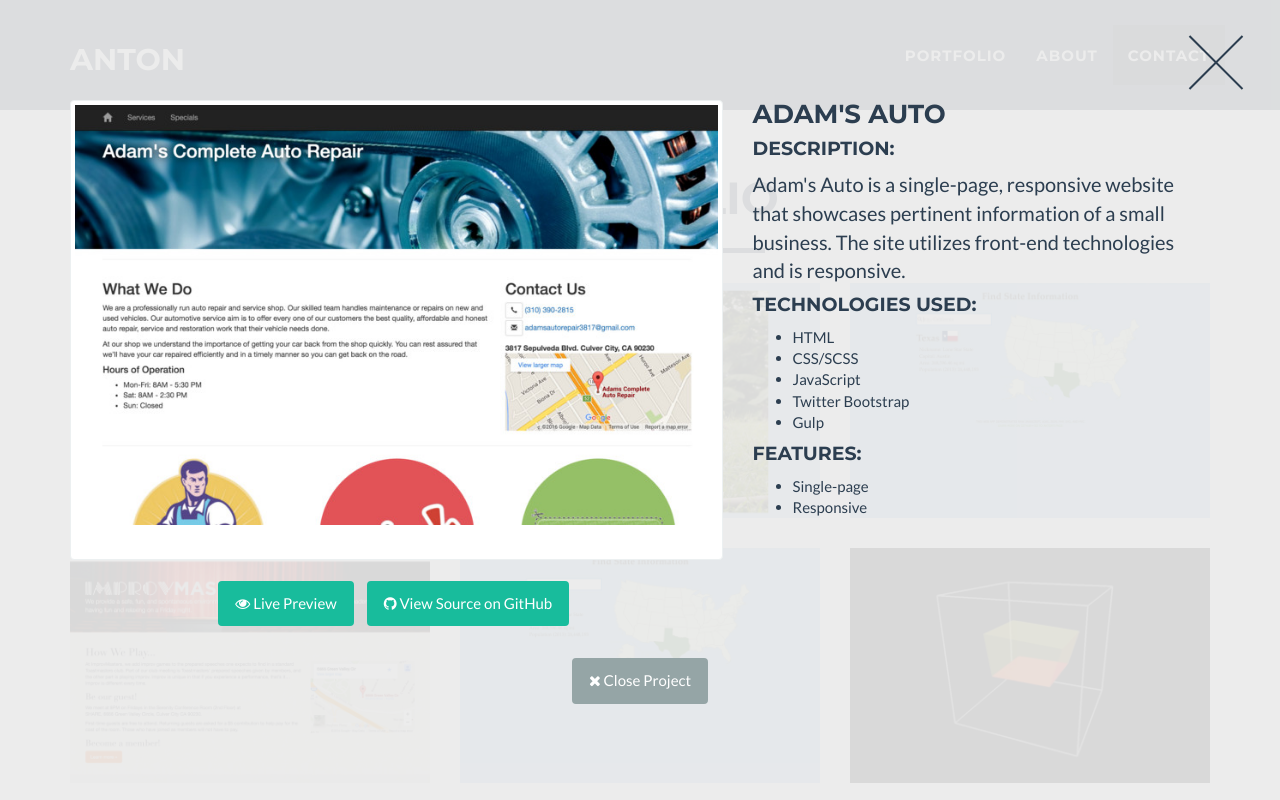
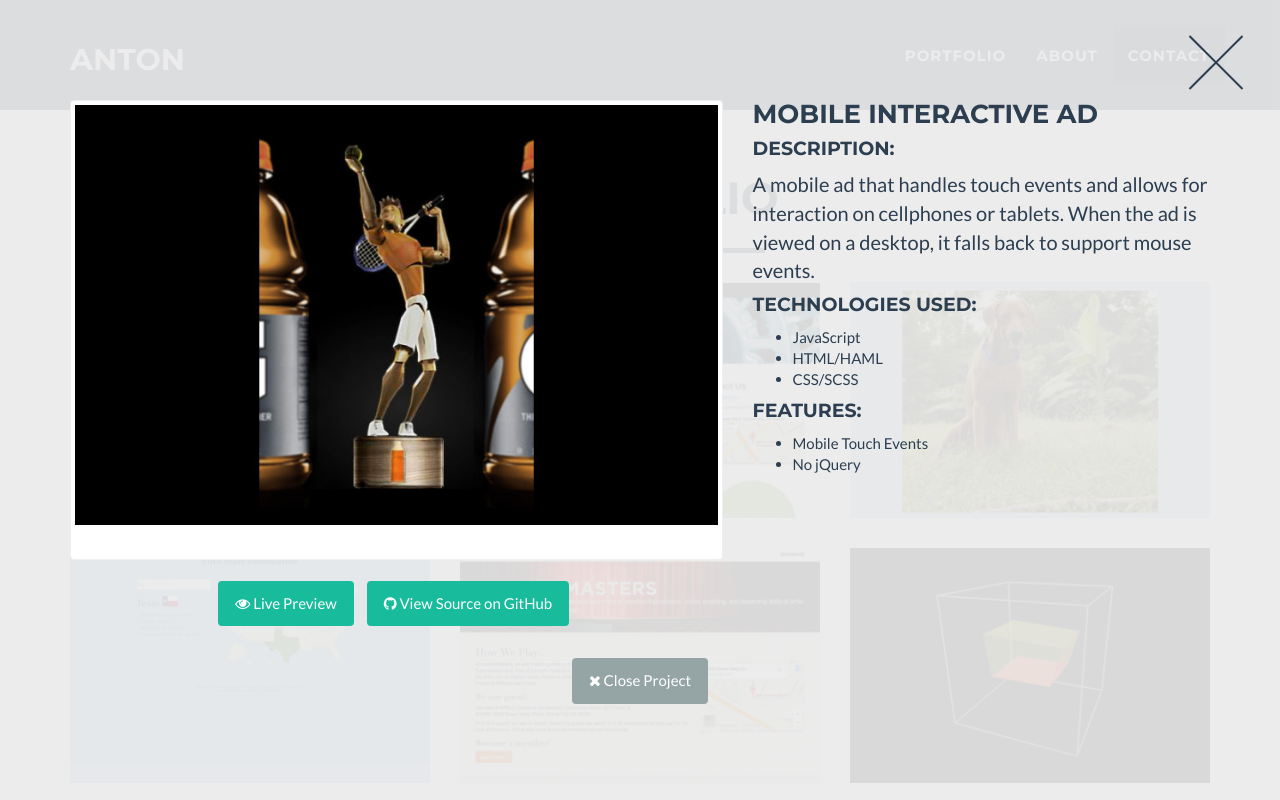
Before and after one commit to antonmaximus/mahsite7, a website: page app/index.html in a window 1280 px wide. Both pictures are taken after a click on the link 250 px from the left and 1102 px from the top of the page. Shown: the part 702-1502 px from the top of the page. Drawn offline with nearby package versions, Linux system fonts and the light colour scheme.

Commit message:
gatorade and name

```diff
--- a/app/index.html
+++ b/app/index.html
@@ -110,6 +110,16 @@
         </div>
         <div class="row">
             <div class="col-sm-4 portfolio-item">
+                <a href="#portfolioModalGatorade" class="portfolio-link" data-toggle="modal">
+                    <div class="caption">
+                        <div class="caption-content">
+                            <i class="fa fa-search-plus fa-3x"></i>
+                        </div>
+                    </div>
+                    <img src="images/web/gatorade.jpg" class="img-responsive" alt="">
+                </a>
+            </div>
+            <div class="col-sm-4 portfolio-item">
                 <a href="#portfolioModal1" class="portfolio-link" data-toggle="modal">
                     <div class="caption">
                         <div class="caption-content">
@@ -150,16 +160,6 @@
                 </a>
             </div>
             <div class="col-sm-4 portfolio-item">
-                <a href="#portfolioModalGatorade" class="portfolio-link" data-toggle="modal">
-                    <div class="caption">
-                        <div class="caption-content">
-                            <i class="fa fa-search-plus fa-3x"></i>
-                        </div>
-                    </div>
-                    <img src="images/web/fiddyStates.jpg" class="img-responsive" alt="">
-                </a>
-            </div>
-            <div class="col-sm-4 portfolio-item">
                 <a href="#portfolioModal5" class="portfolio-link" data-toggle="modal">
                     <div class="caption">
                         <div class="caption-content">
@@ -193,7 +193,7 @@
           </div>
           <div class="row">
               <div class="col-lg-4 col-lg-offset-2">
-                  <p>I develop and prettify things. I currently make the world a better place with some HTML, CSS, and JavaScript magic… I happily play around with other languages as well. </p>
+                  <p>I'm Anton Agana and I develop and prettify things. I currently make the world a better place with some HTML, CSS, and JavaScript magic… I happily play around with other languages as well. </p>
               </div>
               <div class="col-lg-4">
                   <p>I have a background in Engineering from The University of Texas, and am currently in sunny Los Angeles.  I highly enjoy improv comedy, being active, fair weather, and dried mango chili habañero.</p>
@@ -235,9 +235,6 @@
                     <ul class="list-inline">
                         <li>
                             <a href="//www.linkedin.com/in/anton23" target="_blank" class="btn-social btn-outline"><i class="fa fa-fw fa-linkedin"></i></a>
-                        </li>
-                        <li>
-                            <a href="//twitter.com/antonmaximus" target="_blank" class="btn-social btn-outline"><i class="fa fa-fw fa-twitter"></i></a>
                         </li>
                         <li>
                             <a href="//github.com/antonmaximus" target="_blank" class="btn-social btn-outline"><i class="fa fa-fw fa-github"></i></a>
@@ -515,6 +512,53 @@
         </div>
     </div>
 </div>
+<div class="portfolio-modal modal fade" id="portfolioModalGatorade" tabindex="-1" role="dialog" aria-hidden="true">
+    <div class="modal-content">
+        <div class="close-modal" data-dismiss="modal">
+            <div class="lr">
+                <div class="rl">
+                </div>
+            </div>
+        </div>
+        <div class="container">
+          <div class="row">
+              <div class="col-lg-7 col-md-6 preview-page-window">
+                <a target="_blank" title="View Live Preview" href="//antonmaximus.github.io/gatorade/" class="thumbnail">
+                  <img src="images/web/gatorade.jpg" class="img-responsive" alt="Free Bootstrap 3 Themes and Templates">
+                </a>
+
+                <ul class="list-inline preview-links">
+                  <li><a target="_blank" href="//antonmaximus.github.io/gatorade/" class="btn btn-info"><i class="fa fa-eye"></i> Live Preview</a></li>
+                  <li><a target="_blank" href="//github.com/antonmaximus/gatorade" class="btn btn-info"><i class="fa fa-github"></i> View Source on GitHub</a></li>
+                </ul>
+
+              </div>
+              <div class="col-lg-5 col-md-6 preview-page-content">
+                <h3>Mobile Interactive Ad</h3>
+                <h4>Description:</h4>
+                <p>A mobile ad that handles touch events and allows for interaction on cellphones or tablets. When the ad is viewed on a desktop, it falls back to support mouse events.</p>
+                <h4>Technologies Used:</h4>
+                <ul>
+                    <li>JavaScript</li>
+                    <li>HTML/HAML</li>
+                    <li>CSS/SCSS</li>
+                </ul>
+                <h4>Features:</h4>
+                <ul>
+                    <li>Mobile Touch Events</li>
+                    <li>No jQuery</li>
+                </ul>
+              </div>
+            </div>
+          <div class='row'>
+              <div class="col-xs-12">
+                  <br>
+                  <button type="button" class="btn btn-default" data-dismiss="modal"><i class="fa fa-times"></i> Close Project</button>
+                </div>
+          </div>
+        </div>
+    </div>
+</div>
 
 
 
```
Also changed, not shown: app/templates/partials/d.portfolio_menu.html (+10 -10 lines), app/templates/partials/e.about.html (+1 -1 lines), app/templates/partials/g.footer.html (+0 -3 lines), app/templates/partials/i.portfolio_modals.html (+47 -0 lines), app/images/web/gatorade.jpg (added), dist/images/web/gatorade.jpg (added), dist/index.html.
